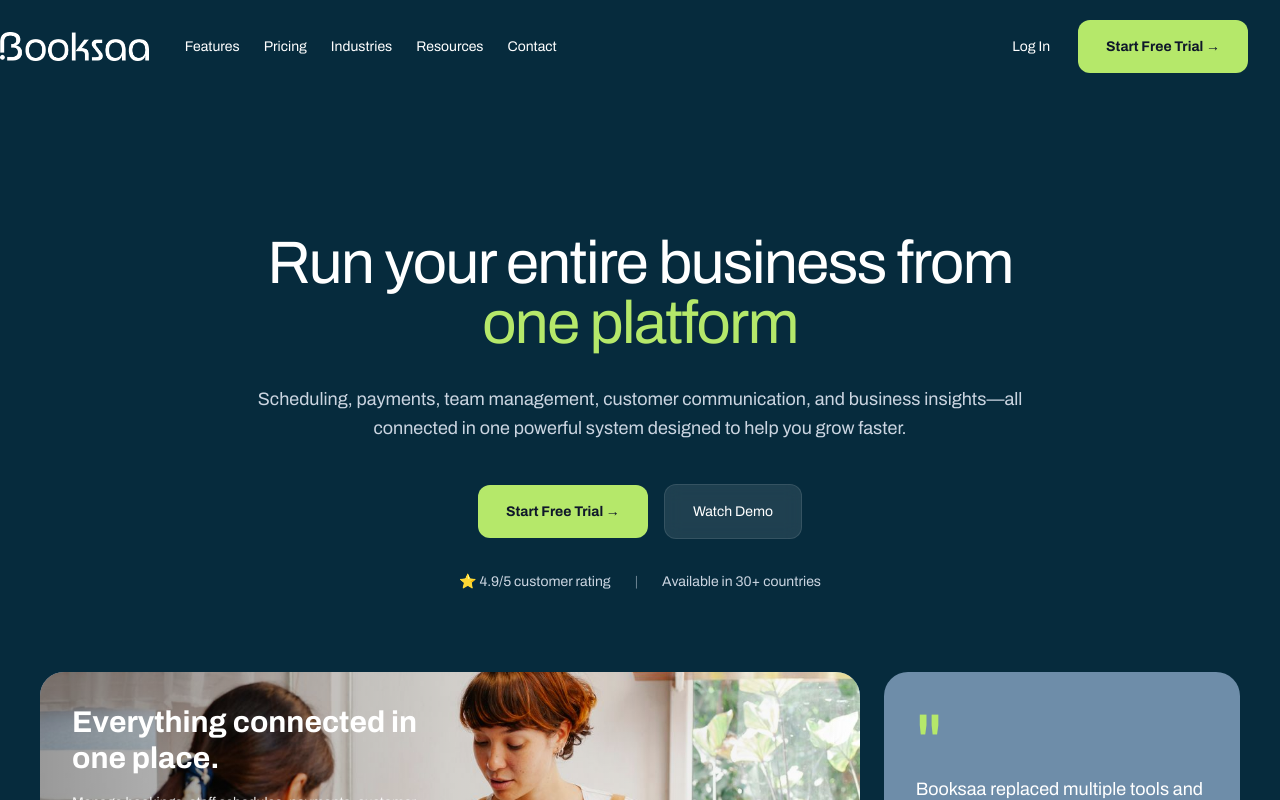
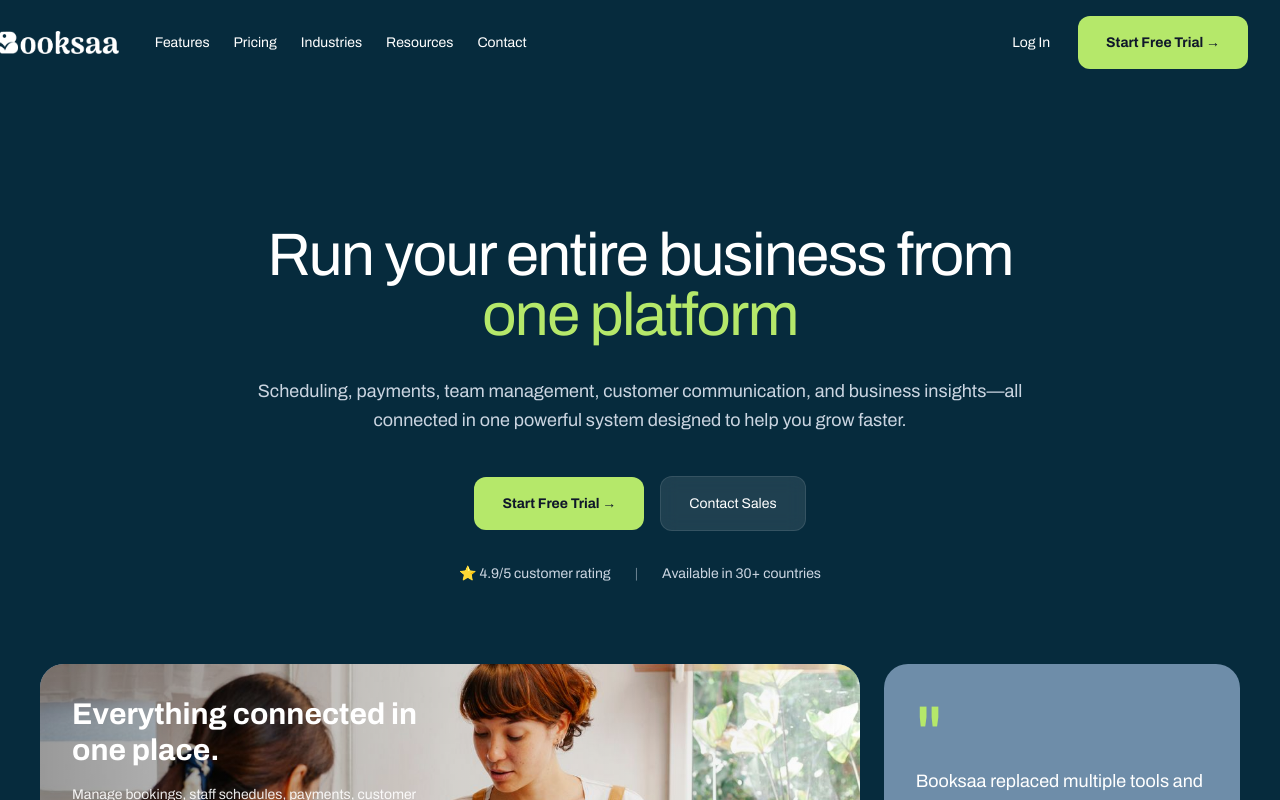
Before and after one commit to roheetmaharjan/booksaa, a Next.js app: page / in a window 1280 px wide. Shown: the top 800 px of the page. Built offline with nearby package versions, Linux system fonts and the light colour scheme; no server answers.

Commit message:
updated logo and marketing website

```diff
--- a/app/auth/login/LoginForm.jsx
+++ b/app/auth/login/LoginForm.jsx
@@ -64,7 +64,7 @@
       <div className="xl:max-w-[550px] px-8 max-w-[380px] mx-auto w-full relative z-10">
         <div className="mb-10 flex w-full items-center justify-center">
           <div className="logo">
-            <Image src="/logo_white.png" width={140} height={40} alt="bookaroo" />
+            <Image src="/logo_white.png" width={140} height={40} alt="booksaa" className="!w-auto h-[26px]" />
           </div>
         </div>
         <div className="w-full rounded-2xl bg-white px-7 py-8 shadow-sm outline-offset-8 overflow-hidden outline-8 outline-slate-100/10">
--- a/components/components_marketing/Footer.jsx
+++ b/components/components_marketing/Footer.jsx
@@ -1,10 +1,6 @@
-import {
-  ArrowRight,
-  Send,
-  Facebook,
-  Instagram,
-  Linkedin,
-} from "lucide-react";
+import { ArrowRight, Send, Facebook, Instagram, Linkedin } from "lucide-react";
+import Image from "next/image";
+import StartFreeTrialButton from "../common/StartFreeTrialButton";
 
 export default function BooksaaFooter() {
   return (
@@ -19,9 +15,7 @@
       {/* CTA */}
       <section className="relative z-10 pt-24 pb-48">
         <div className="max-w-4xl mx-auto text-center px-6">
-          <span className="inline-flex px-4 py-2 rounded-full bg-primary/10 text-primary border border-primary/20 text-sm">
-            Built for Service Businesses
-          </span>
+          <span className="inline-flex px-4 py-2 rounded-full bg-primary/10 text-primary border border-primary/20 text-sm">Built for Service Businesses</span>
 
           <h2 className="mt-6 text-5xl md:text-6xl font-bold text-white leading-tight">
             Manage bookings.
@@ -29,15 +23,10 @@
             Grow your business.
           </h2>
 
-          <p className="mt-6 text-white text-lg max-w-2xl mx-auto">
-            Booksaa helps service businesses manage bookings, staff,
-            customers, schedules, and locations from one platform.
-          </p>
-
-          <button className="mt-8 bg-primary text-white px-8 py-4 rounded-xl flex items-center gap-2 mx-auto hover:opacity-90">
-            Start Free Trial
-            <ArrowRight size={18} />
-          </button>
+          <p className="mt-6 text-white text-lg max-w-2xl mx-auto">Booksaa helps service businesses manage bookings, staff, customers, schedules, and locations from one platform.</p>
+          <div className="mt-4">
+          <StartFreeTrialButton/>
+          </div>
 
           <div className="mt-6 flex justify-center gap-8 text-white">
             <span>✓ No Credit Card Required</span>
@@ -55,13 +44,10 @@
               {/* Brand */}
               <div>
                 <h3 className="text-3xl font-bold">
-                  <span className="text-primary">Booksaa</span>
+                  <Image src={`/logo.png`} alt="Booksaa" width={140} height={20} className="dark:hidden !w-auto h-[27px]" />
                 </h3>
 
-                <p className="mt-4 text-slate-700">
-                  Modern booking and business management software for service
-                  companies.
-                </p>
+                <p className="mt-4 text-slate-700">Modern booking and business management software for service companies.</p>
               </div>
 
               {/* Product */}
@@ -92,25 +78,17 @@
 
               {/* Newsletter */}
               <div>
-                <h4 className="font-semibold mb-4">
-                  Get product updates
-                </h4>
+                <h4 className="font-semibold mb-4">Get product updates</h4>
 
                 <div className="flex">
-                  <input
-                    type="email"
-                    placeholder="Enter your email"
-                    className="flex-1 border rounded-l-xl px-4 py-3 outline-none"
-                  />
+                  <input type="email" placeholder="Enter your email" className="flex-1 border rounded-l-xl px-4 py-3 outline-none" />
 
                   <button className="bg-primary text-white px-4 rounded-r-xl">
                     <Send size={18} />
                   </button>
                 </div>
 
-                <p className="text-xs text-gray-500 mt-3">
-                  Tips, updates, and new feature announcements.
-                </p>
+                <p className="text-xs text-gray-500 mt-3">Tips, updates, and new feature announcements.</p>
               </div>
             </div>
 
@@ -118,9 +96,7 @@
 
             {/* Bottom */}
             <div className="flex flex-col md:flex-row justify-between items-center gap-6">
-              <p className="text-gray-500 text-sm">
-                © 2026 Booksaa. All rights reserved.
-              </p>
+              <p className="text-gray-500 text-sm">© 2026 Booksaa. All rights reserved.</p>
 
               <div className="flex gap-5 text-slate-700">
                 <Facebook size={18} />
--- a/components/components_marketing/Header.jsx
+++ b/components/components_marketing/Header.jsx
@@ -29,22 +29,12 @@
 
   return (
     <>
-      <header className={`left-0 top-0 z-40 flex w-full items-center bg-[#062B3D] py-3 ${sticky ? "shadow-nav fixed z-[999] backdrop-blur-[5px] dark:border-dark-3/20 dark:bg-dark/10" : "pb-2"}`}>
+      <header className={`left-0 top-0 z-40 flex w-full items-center bg-[#062B3D] py-3 ${sticky ? "shadow-2xl fixed z-[999] backdrop-blur-[5px] dark:border-dark-3/20 dark:bg-dark/10" : "pb-2"}`}>
         <div className="container">
           <div className="relative -mx-4 flex items-center justify-between w-full">
-            <div className="w-54 max-w-full px-4">
-              <Link href="/" className={`navbar-logo block w-full ${sticky ? "py-2" : "py-5"} `}>
-                {pathUrl !== "/" ? (
-                  <>
-                      <Image src={`/logo_white.png`} alt="logo" width={100} height={20} className="header-logo w-full dark:hidden" />
-                      <Image src={`/logo_white.png`} alt="logo" width={100} height={20} className="header-logo hidden w-full dark:block" />
-                  </>
-                ) : (
-                  <>
-                    <Image src="/logo_white.png" alt="logo" width={100} height={20} className="header-logo w-full dark:hidden" />
-                    <Image src="/logo_white.png" alt="logo" width={100} height={20} className="header-logo hidden w-full dark:block" />
-                  </>
-                )}
+            <div className="max-w-full px-4">
+              <Link href="/" className="block w-full">
+                <Image src={`/logo_white.png`} alt="booksaa" width={140} height={40} className="!w-auto h-[40px] object-contain" />
               </Link>
             </div>
             {/* Nav */}
--- a/components/components_marketing/HeroSection.jsx
+++ b/components/components_marketing/HeroSection.jsx
@@ -28,7 +28,7 @@
             <StartFreeTrialButton>Start Free Trial →</StartFreeTrialButton>
 
             <button className="bg-white/10 backdrop-blur text-white px-7 py-4 rounded-xl border border-white/10 hover:bg-white/15 transition">
-              Watch Demo
+              Contact Sales
             </button>
           </div>
 
```
Also changed, not shown: public/logo.png, public/logo_white.png.
